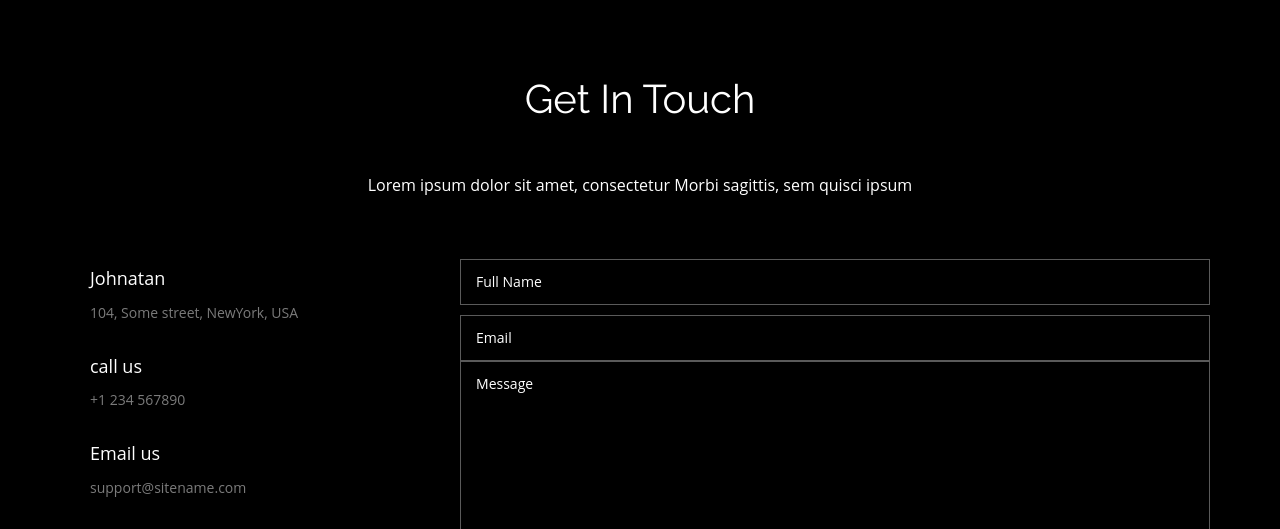
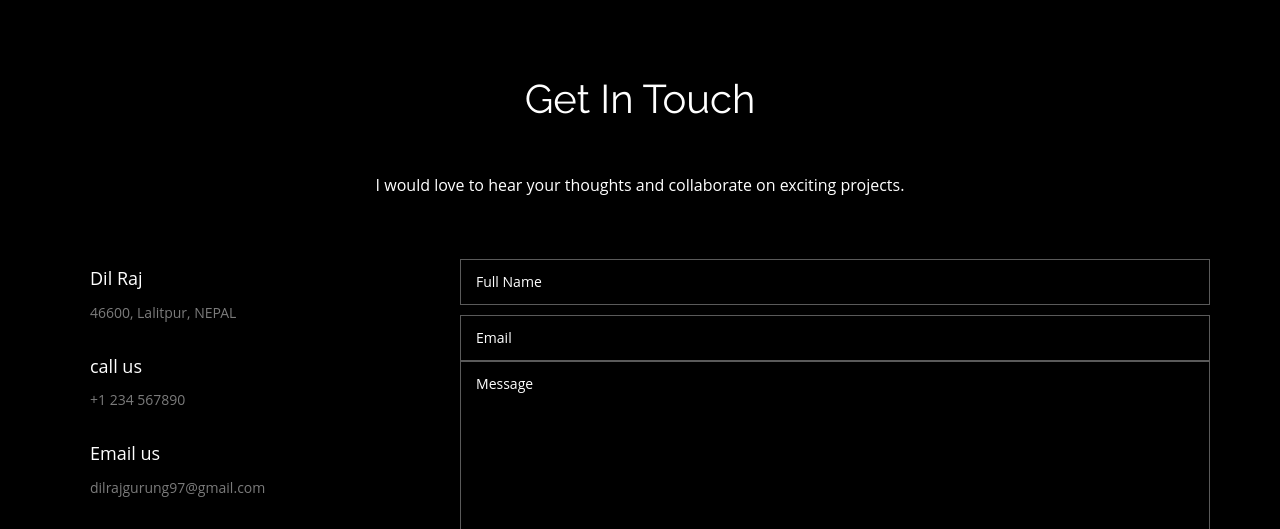
Before and after one commit to psygorkhali/My-Website, a plain HTML site: page index.html in a window 1280 px wide. Shown: the part 5028-5557 px from the top of the page. Drawn offline with Linux system fonts and the light colour scheme.

Commit message:
Update index.html

```diff
--- a/index.html
+++ b/index.html
@@ -609,15 +609,15 @@ Donec non sem id tellus mattis convallis. Morbi dapibus nulla ac dui lacinia,
     <section class="page_section contact" id="contact">
       <div class="contact_section">
         <h2>Get In Touch</h2>
-	<h6>Lorem ipsum dolor sit amet, consectetur Morbi sagittis, sem quisci ipsum</h6>
+	<h6>I would love to hear your thoughts and collaborate on exciting projects.</h6>
 
       </div>
       <div class="row">
         <div class="col-lg-4 wow fadeInLeft">
 		 <div class="contact_info">
                             <div class="detail">
-                                <h4>Johnatan</h4>
-                                <p>104, Some street, NewYork, USA</p>
+                                <h4>Dil Raj</h4>
+                                <p>46600, Lalitpur, NEPAL</p>
                             </div>
                             <div class="detail">
                                 <h4>call us</h4>
@@ -625,7 +625,7 @@ Donec non sem id tellus mattis convallis. Morbi dapibus nulla ac dui lacinia,
                             </div>
                             <div class="detail">
                                 <h4>Email us</h4>
-                                <p>support@sitename.com</p>
+                                <p>dilrajgurung97@gmail.com</p>
                             </div>
                         </div>
 
```
